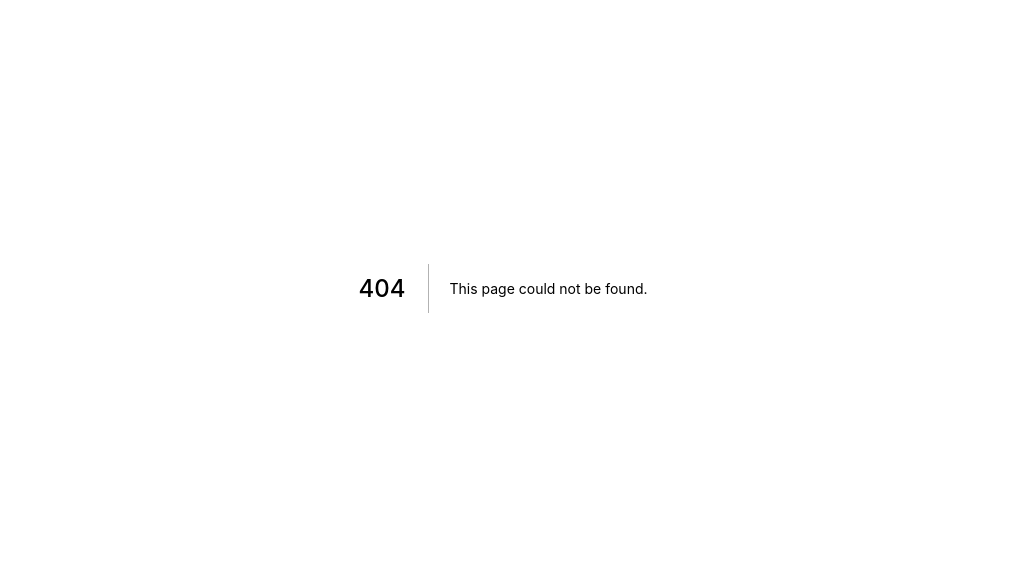
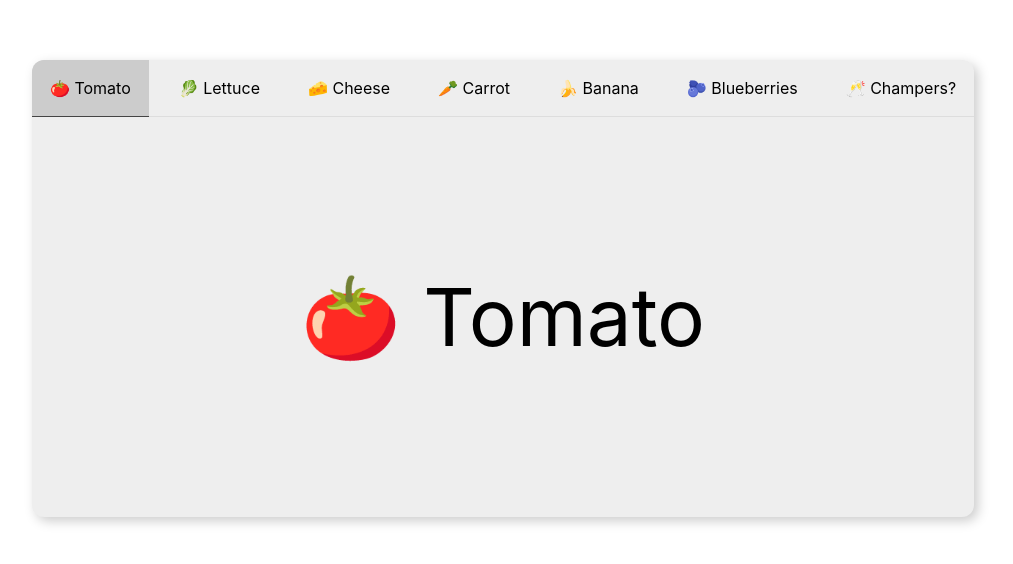
Before and after one commit to box8741/animation-web, a Next.js app: page /framer-motion/tabs in a window 1280 px wide. Before the commit this address had no page. Shown: the part 112-676 px from the top of the page, without its empty margins (137-1150 px from the left). Built offline with nearby package versions, Linux system fonts and the light colour scheme.

Commit message:
add : framer-motion tabs 페이지 추가

```diff
--- a/package.json
+++ b/package.json
@@ -14,6 +14,7 @@
     "@emotion/styled": "^11.8.1",
     "@react-spring/web": "^9.4.5",
     "@use-gesture/react": "^10.2.14",
+    "framer-motion": "^6.3.3",
     "lodash": "^4.17.21",
     "next": "12.1.6",
     "react": "18.1.0",
--- /dev/null
+++ b/pages/framer-motion/tabs.tsx
@@ -0,0 +1,109 @@
+import React from "react";
+import {
+  motion,
+  useMotionValue,
+  useTransform,
+  useViewportScroll,
+  AnimatePresence,
+} from "framer-motion";
+import styled from "@emotion/styled";
+
+const tabs = [
+  { icon: "🍅", label: "Tomato" },
+  { icon: "🥬", label: "Lettuce" },
+  { icon: "🧀", label: "Cheese" },
+  { icon: "🥕", label: "Carrot" },
+  { icon: "🍌", label: "Banana" },
+  { icon: "🫐", label: "Blueberries" },
+  { icon: "🥂", label: "Champers?" },
+];
+
+const Container = styled.div`
+  display: flex;
+  width: 100vw;
+  height: 100vh;
+  justify-content: center;
+  align-items: center;
+`;
+const Wrapper = styled.div`
+  display: flex;
+  flex-direction: column;
+  justify-content: center;
+  align-items: center;
+  background: #eeeeee;
+  border-radius: 12px;
+  box-shadow: 4px 4px 12px #cccccc;
+`;
+const ListWrapper = styled.ul`
+  display: flex;
+  list-style: none;
+  padding: 0;
+  margin: 0;
+  border-bottom: 1px solid #dddddd;
+`;
+const List = styled.li(({ selected }: { selected: boolean }) => ({
+  position: "relative",
+  padding: "18px",
+  marginRight: "12px",
+  cursor: "pointer",
+  userSelect: "none",
+  background: selected ? "#cccccc" : "transperent",
+  ":first-of-type": {
+    borderTopLeftRadius: "12px",
+  },
+  ":last-of-type": {
+    marginRight: 0,
+    borderTopRightRadius: "12px",
+  },
+}));
+const UnderLine = styled(motion.div)`
+  position: absolute;
+  bottom: -1px;
+  left: 0;
+  right: 0;
+  height: 1px;
+  background: #444444;
+`;
+const Content = styled(motion.div)`
+  display: flex;
+  height: 400px;
+  justify-content: center;
+  align-items: center;
+  font-size: 80px;
+  user-select: none;
+`;
+
+const Tabs = () => {
+  const [selectedTab, setSelectedTab] = React.useState(tabs[0]);
+  return (
+    <Container>
+      <Wrapper>
+        <ListWrapper>
+          {tabs.map((item) => (
+            <List
+              key={item.label}
+              onClick={() => setSelectedTab(item)}
+              selected={selectedTab == item}
+            >
+              {`${item.icon} ${item.label}`}
+              {selectedTab == item ? <UnderLine layoutId="underline" /> : null}
+            </List>
+          ))}
+        </ListWrapper>
+        <AnimatePresence exitBeforeEnter>
+          <Content
+            key={selectedTab ? selectedTab.label : "empty"}
+            animate={{ opacity: 1, y: 0 }}
+            initial={{ opacity: 0, y: -20 }}
+            exit={{ opacity: 0, y: 20 }}
+            transition={{ duration: 0.2 }}
+          >
+            {selectedTab && `${selectedTab.icon} ${selectedTab.label}`}
+          </Content>
+        </AnimatePresence>
+      </Wrapper>
+    </Container>
+  );
+};
+
+export default Tabs;
```
Also changed, not shown: pages/index.tsx (+33 -5 lines), 2 other files (tests, documents, lock files or other folders).
